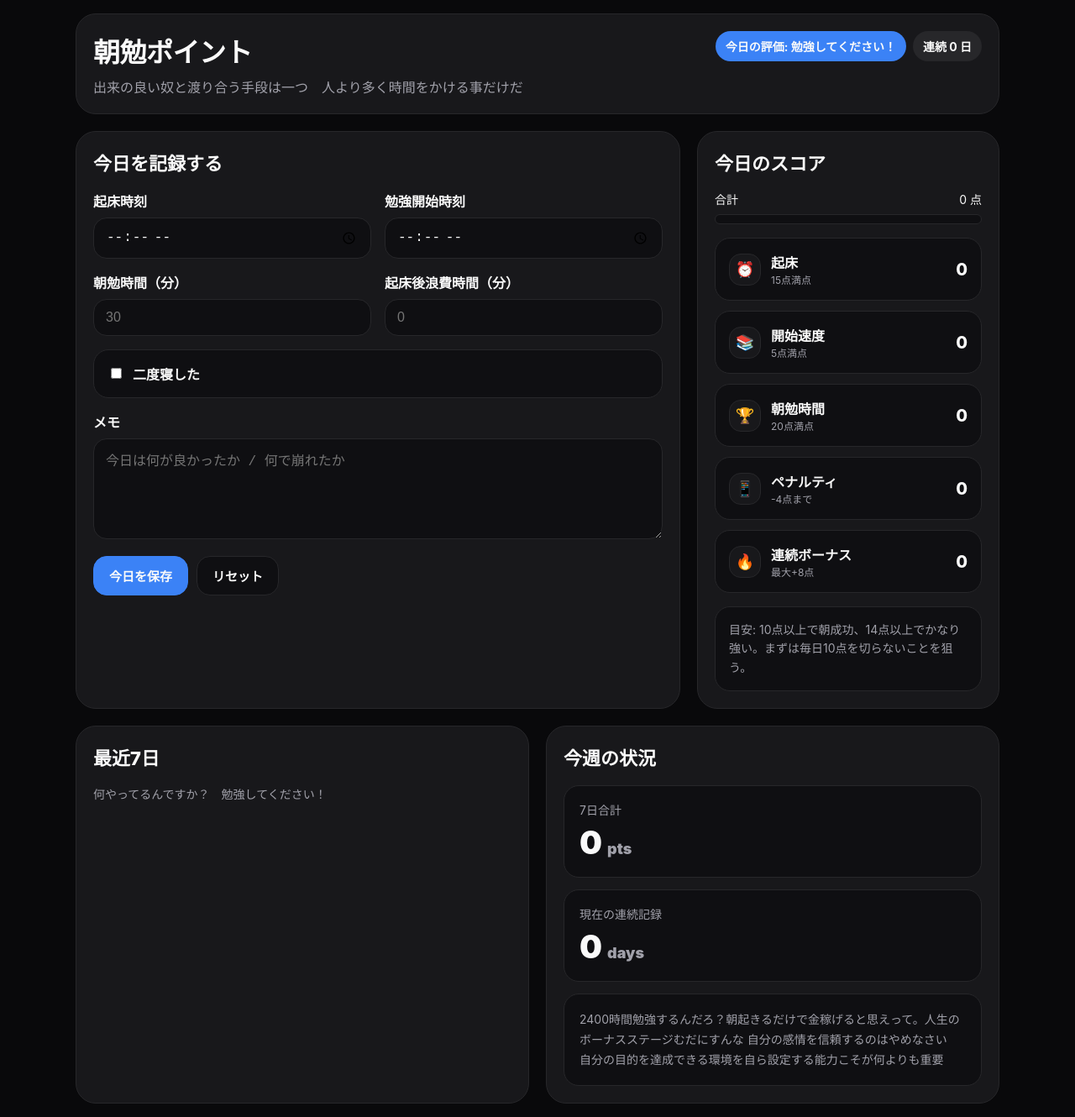
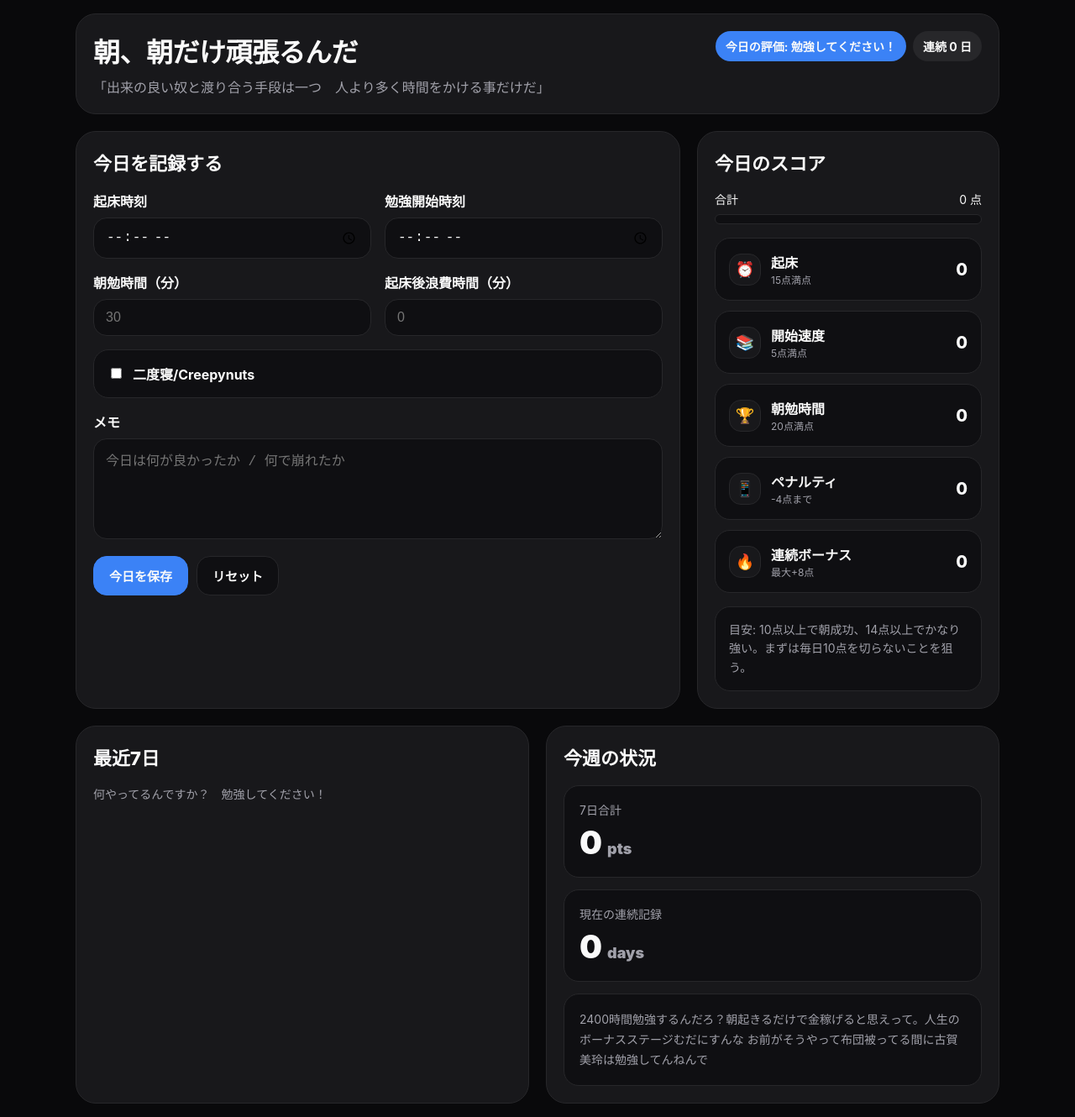
Before and after one commit to togold194/MOrninG, a React (Vite) app: page / in a window 1280 px wide. Shown: the whole page at 84% size. Built offline with nearby package versions, Linux system fonts and the light colour scheme.

Commit message:
Update App.jsx

```diff
--- a/src/App.jsx
+++ b/src/App.jsx
@@ -324,10 +324,10 @@ export default function App() {
           >
             <div>
               <div style={{ fontSize: 32, fontWeight: 900, letterSpacing: -0.5 }}>
-                朝勉ポイント
+                朝、朝だけ頑張るんだ
               </div>
               <div style={{ marginTop: 8, color: COLORS.sub }}>
-                出来の良い奴と渡り合う手段は一つ　人より多く時間をかける事だけだ
+                「出来の良い奴と渡り合う手段は一つ　人より多く時間をかける事だけだ」
               </div>
             </div>
             <div style={{ display: "flex", gap: 8, flexWrap: "wrap" }}>
@@ -424,7 +424,7 @@ export default function App() {
                   }
                 />
                 <label htmlFor="second-sleep" style={{ cursor: "pointer", fontWeight: 700 }}>
-                  二度寝した
+                  二度寝/Creepynuts
                 </label>
               </div>
 
@@ -598,7 +598,7 @@ export default function App() {
                 }}
               >
                 2400時間勉強するんだろ？朝起きるだけで金稼げると思えって。人生のボーナスステージむだにすんな
-                自分の感情を信頼するのはやめなさい　自分の目的を達成できる環境を自ら設定する能力こそが何よりも重要
+                お前がそうやって布団被ってる間に古賀美玲は勉強してんねんで
               </div>
             </div>
           </div>
```
